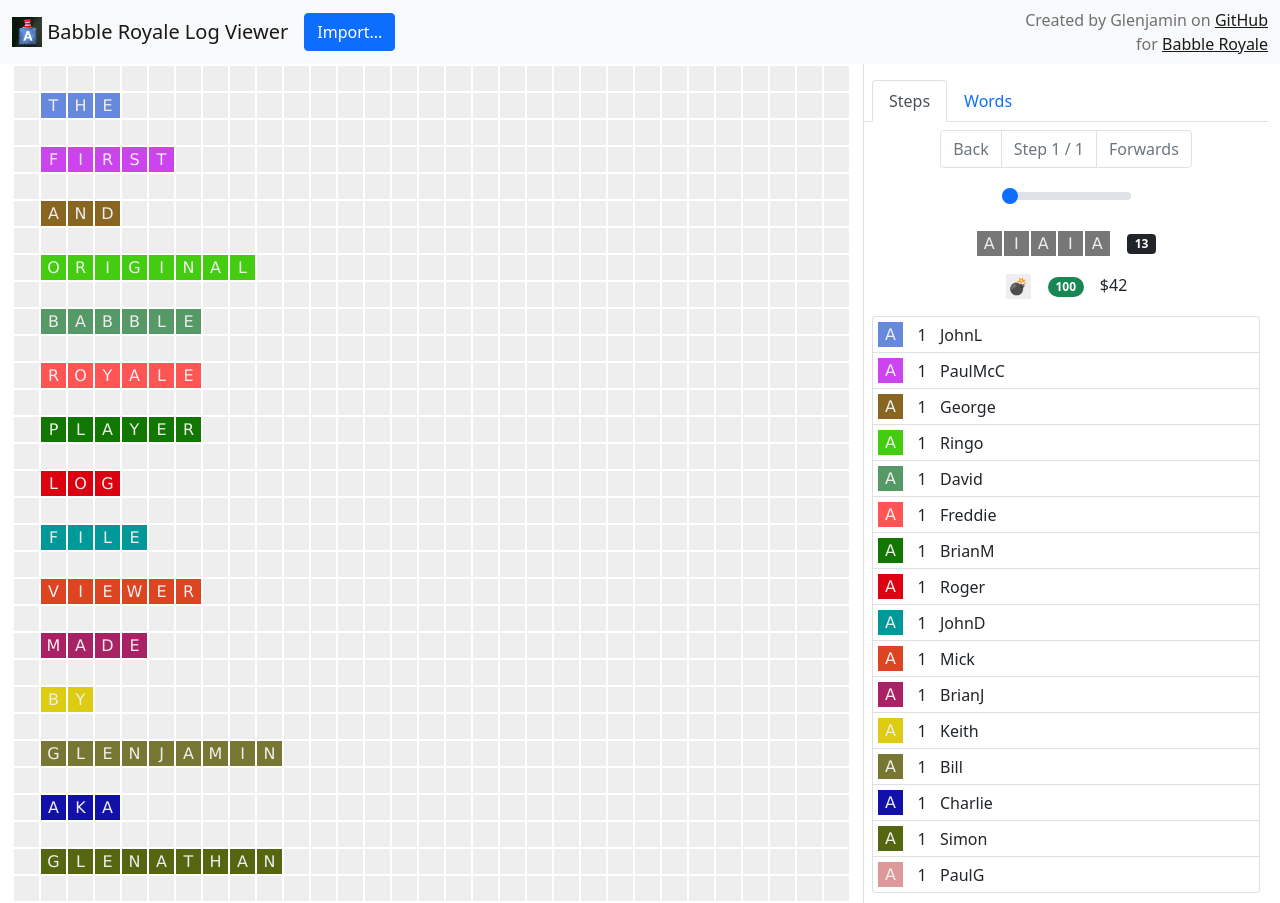
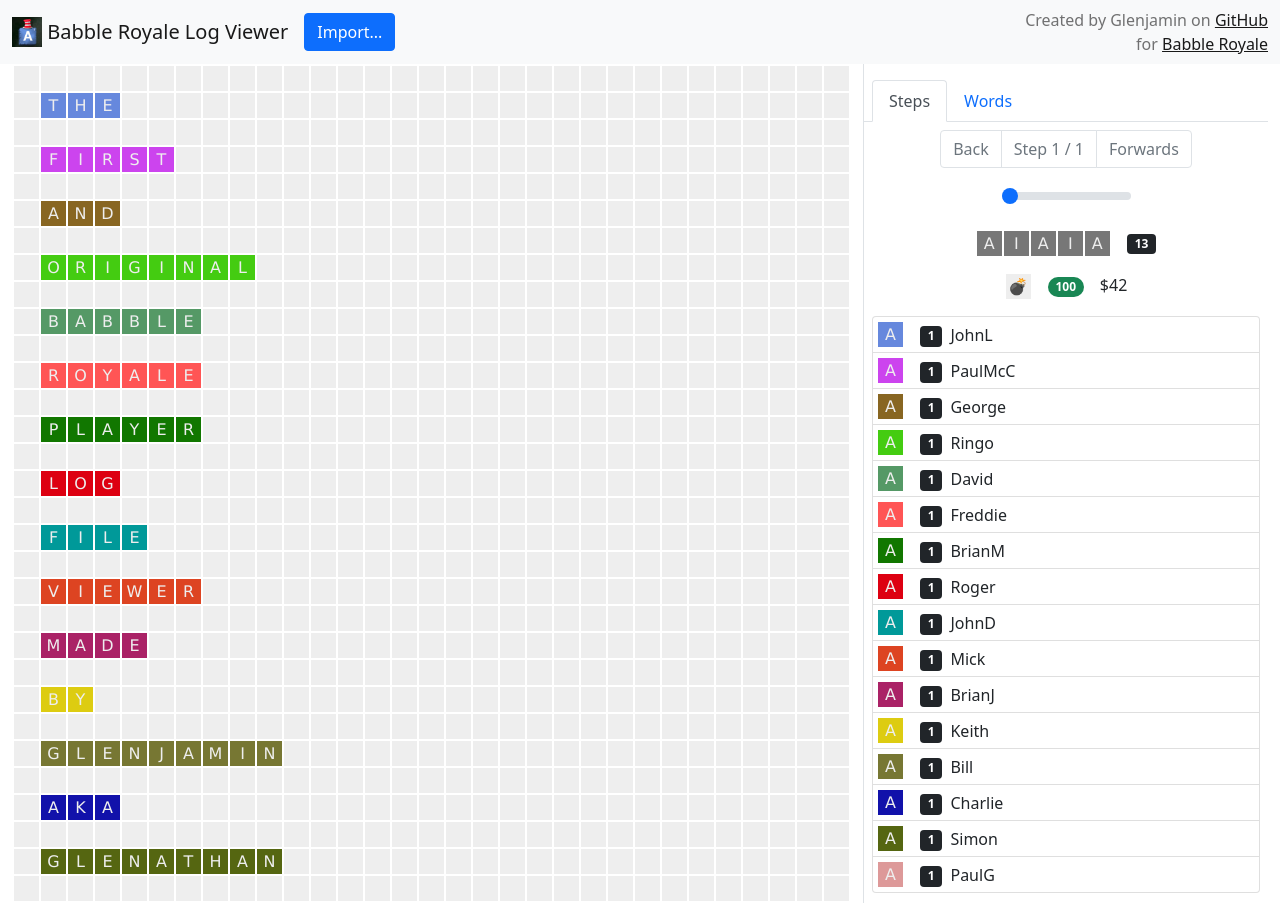
Before and after one commit to glenjamin/babblog-royale, a React (Create React App) app: page / in a window 1280 px wide. Built offline with nearby package versions, Linux system fonts and the light colour scheme.

Commit message:
Match level styling in PlayerList to PlayerState

```diff
--- a/src/PlayerList.tsx
+++ b/src/PlayerList.tsx
@@ -1,3 +1,4 @@
+import Badge from "react-bootstrap/Badge";
 import ListGroup from "react-bootstrap/ListGroup";
 import { DEAD_SCORE } from "./constants";
 import { LetterCell } from "./GameGrid";
@@ -72,10 +73,15 @@ function PlayerListItem({
   );
 }
 
-const Metrics = ({ metrics: { score } }: { metrics: PlayerMetrics }) => (
-  <div style={{ marginLeft: "8px", width: "20px", textAlign: "center" }}>
-    {score === DEAD_SCORE ? "☠" : levelFromScore(score)}
-  </div>
-);
+const Metrics = ({ metrics: { score } }: { metrics: PlayerMetrics }) => {
+  const dead = score === DEAD_SCORE;
+  return (
+    <div className="ms-3">
+      <Badge bg={dead ? "light" : "dark"}>
+        {dead ? "☠" : levelFromScore(score)}
+      </Badge>
+    </div>
+  );
+};
 
 export default PlayerList;
```
